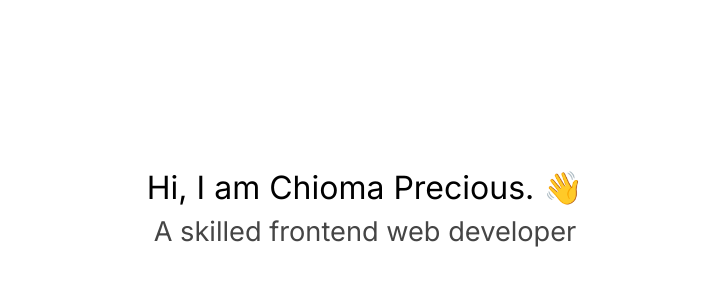
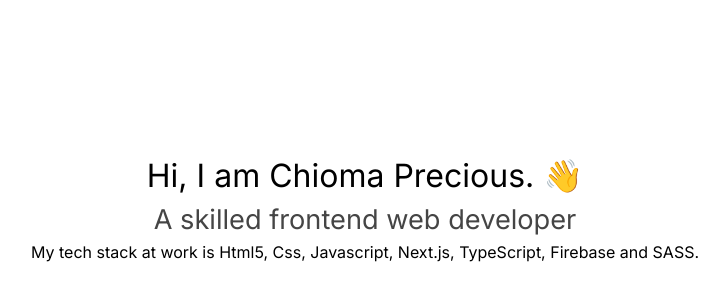
Before and after one commit to chiomaubaezuonu/my-portfolio, a Next.js app: page /about in a window 1280 px wide. Shown: the part 192-492 px from the top of the page, without its empty margins (275-1000 px from the left). Built offline with nearby package versions, Linux system fonts and the light colour scheme.

Commit message:
Added my tech stack to about page

```diff
--- a/app/about/page.tsx
+++ b/app/about/page.tsx
@@ -21,6 +21,7 @@
         {/* <span >&#128075;</span> */}
         <span className={styles.emoji} style={{fontSize:'2rem'}}> Hi, I am Chioma Precious.  👋 </span>
         <p className={styles.about}>A skilled frontend web developer</p>
+        <p>My tech stack at work is Html5, Css, Javascript, Next.js, TypeScript, Firebase and SASS.</p>
       </div>
     </div >
   )
```
